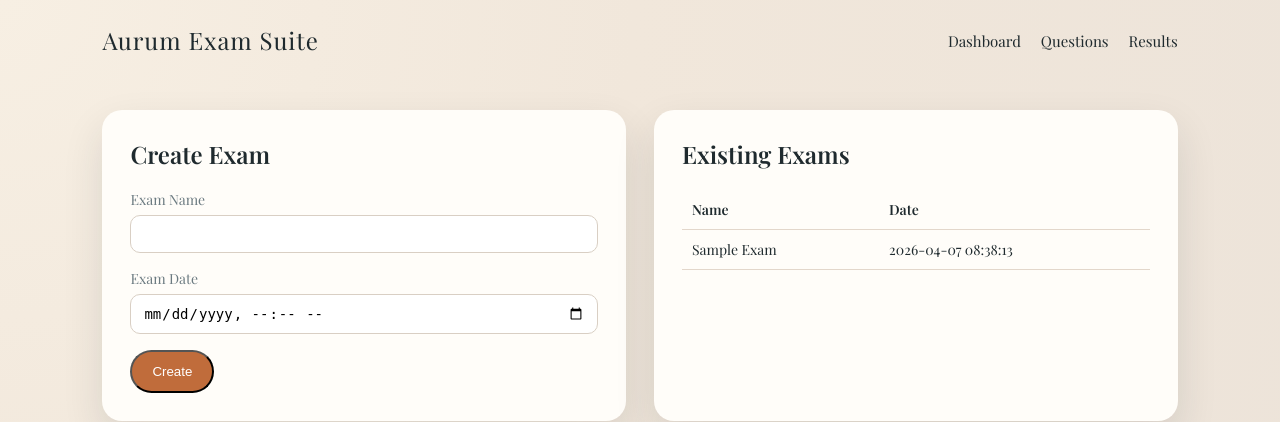
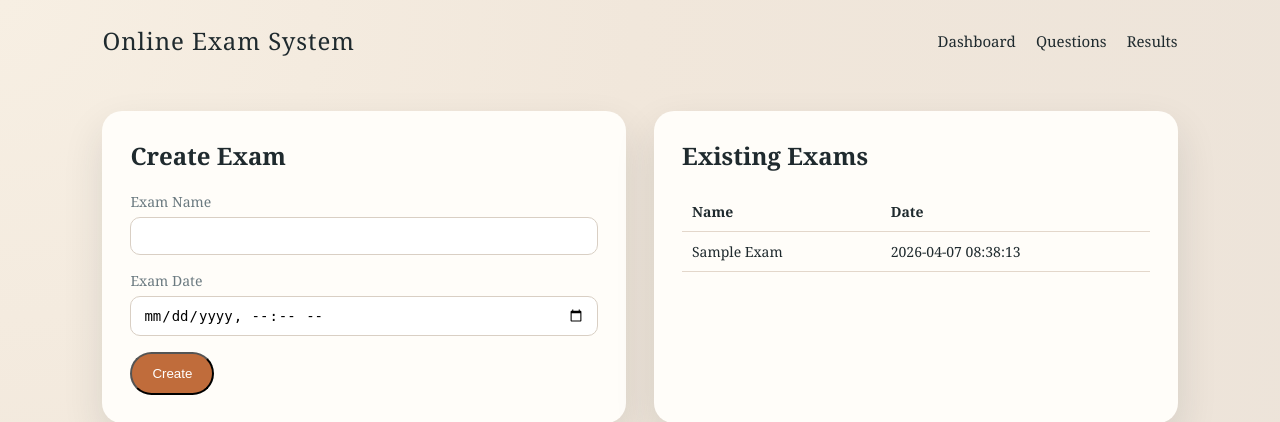
Before and after one commit to Aparup321/php, a PHP site: page /admin/manage_exam.php in a window 1280 px wide. Shown: the top 422 px of the page. Run offline with PHP 8.4, Linux system fonts and the light colour scheme; the visitor is signed in with stand-in values (Sample User, id 1); data comes from the database, SQL or seed files in the repository.

Commit message:
Fix: some minimal changes

```diff
--- a/online-exam-system/admin/admin_dashboard.php
+++ b/online-exam-system/admin/admin_dashboard.php
@@ -10,11 +10,10 @@ require_admin();
   <meta name="viewport" content="width=device-width, initial-scale=1.0">
   <title>Admin Dashboard</title>
   <link rel="stylesheet" href="/assets/css/style.css">
-  <link href="https://fonts.googleapis.com/css2?family=Playfair+Display:wght@400;600&display=swap" rel="stylesheet">
 </head>
 <body>
   <header>
-    <div class="brand">Aurum Exam Suite</div>
+    <div class="brand">Online Exam System</div>
     <nav class="nav">
       <span>Admin <?= h($_SESSION["admin_user"]) ?></span>
       <a href="/admin/manage_exam.php">Manage Exams</a>
--- a/online-exam-system/admin/admin_login.php
+++ b/online-exam-system/admin/admin_login.php
@@ -21,11 +21,10 @@ if (is_post()) {
   <meta name="viewport" content="width=device-width, initial-scale=1.0">
   <title>Admin Login</title>
   <link rel="stylesheet" href="/assets/css/style.css">
-  <link href="https://fonts.googleapis.com/css2?family=Playfair+Display:wght@400;600&display=swap" rel="stylesheet">
 </head>
 <body>
   <header>
-    <div class="brand">Aurum Exam Suite</div>
+    <div class="brand">Online Exam System</div>
     <nav class="nav">
       <a href="/views/index.php">Home</a>
       <a href="/views/login.php">Student Login</a>
--- a/online-exam-system/admin/manage_exam.php
+++ b/online-exam-system/admin/manage_exam.php
@@ -24,11 +24,10 @@ $exams = $pdo->query("SELECT * FROM exams ORDER BY exam_date DESC")->fetchAll();
   <meta name="viewport" content="width=device-width, initial-scale=1.0">
   <title>Manage Exams</title>
   <link rel="stylesheet" href="/assets/css/style.css">
-  <link href="https://fonts.googleapis.com/css2?family=Playfair+Display:wght@400;600&display=swap" rel="stylesheet">
 </head>
 <body>
   <header>
-    <div class="brand">Aurum Exam Suite</div>
+    <div class="brand">Online Exam System</div>
     <nav class="nav">
       <a href="/admin/admin_dashboard.php">Dashboard</a>
       <a href="/admin/manage_questions.php">Questions</a>
--- a/online-exam-system/admin/manage_questions.php
+++ b/online-exam-system/admin/manage_questions.php
@@ -32,11 +32,10 @@ $questions = $pdo->query("SELECT q.*, e.exam_name FROM questions q JOIN exams e
   <meta name="viewport" content="width=device-width, initial-scale=1.0">
   <title>Manage Questions</title>
   <link rel="stylesheet" href="/assets/css/style.css">
-  <link href="https://fonts.googleapis.com/css2?family=Playfair+Display:wght@400;600&display=swap" rel="stylesheet">
 </head>
 <body>
   <header>
-    <div class="brand">Aurum Exam Suite</div>
+    <div class="brand">Online Exam System</div>
     <nav class="nav">
       <a href="/admin/admin_dashboard.php">Dashboard</a>
       <a href="/admin/manage_exam.php">Exams</a>
--- a/online-exam-system/admin/view_results.php
+++ b/online-exam-system/admin/view_results.php
@@ -13,11 +13,10 @@ $results = $pdo->query("SELECT r.score, r.created_at, s.name, s.email, e.exam_na
   <meta name="viewport" content="width=device-width, initial-scale=1.0">
   <title>View Results</title>
   <link rel="stylesheet" href="/assets/css/style.css">
-  <link href="https://fonts.googleapis.com/css2?family=Playfair+Display:wght@400;600&display=swap" rel="stylesheet">
 </head>
 <body>
   <header>
-    <div class="brand">Aurum Exam Suite</div>
+    <div class="brand">Online Exam System</div>
     <nav class="nav">
       <a href="/admin/admin_dashboard.php">Dashboard</a>
       <a href="/admin/manage_exam.php">Exams</a>
```
